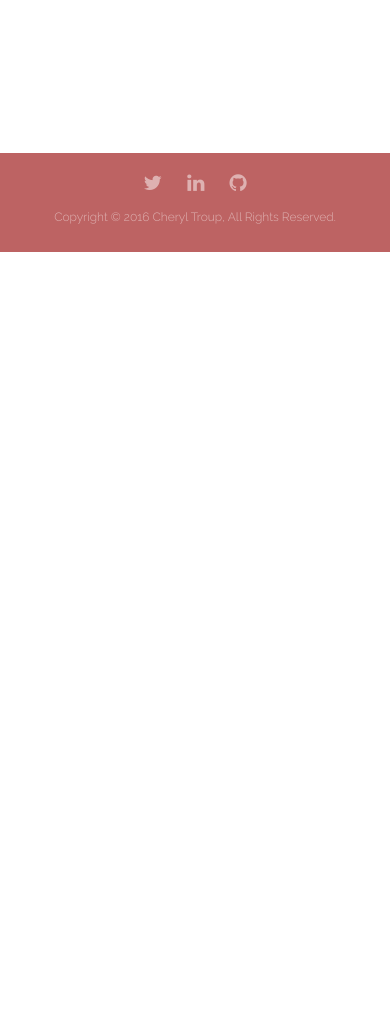
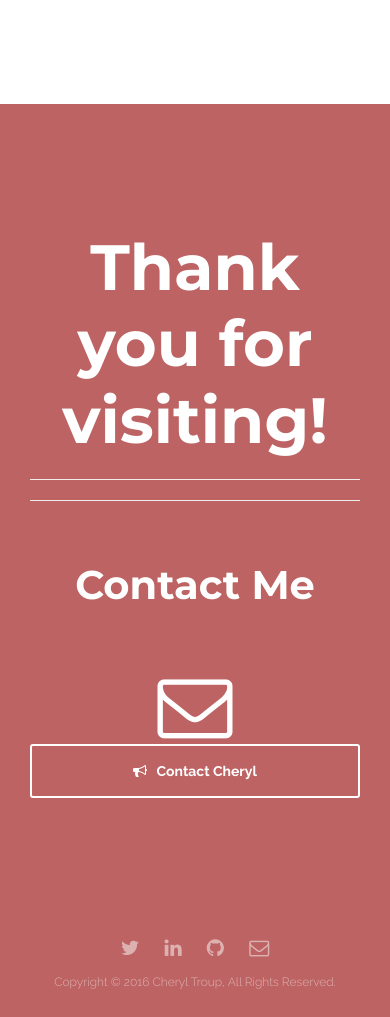
Before and after one commit to cheryltroup/portfolio_summer2016, a plain HTML site: page index.html in a window 390 px wide. Shown: the part 8581-9598 px from the top of the page. Before the commit the page ends 8833 px from the top, so only its background shows below. Drawn offline with Linux system fonts and the light colour scheme; a web font is replaced by a local one.

Commit message:
added email"
</div>\]

"
;;
;

```diff
--- a/index.html
+++ b/index.html
@@ -216,8 +216,7 @@
                           <li>Amazon Web Services Lambda</li>
                           <li> Node JS </li>
                         <ul>
-             </div>
-
+                </div>
 
                <div class="col-lg-5 col-sm-pull-6  col-sm-6 wow bounceInLeft" style="visibility: hidden; animation-name: none;">
                   <div class="clearfix"></div>
@@ -266,7 +265,7 @@
 
               <div class="col-lg-5 col-lg-offset-2 col-sm-6 wow bounceInRight" style="visibility: hidden; animation-name: none;">
 
-          <!--       <hr class="section-heading-spacer"> -->
+     <!--       <hr class="section-heading-spacer"> -->
                   </br></br></br>
                   <img class="img-responsive" src="img/sunkiss200.jpg" alt=""> </br>
                     <a href="http://alexa.amazon.com/spa/index.html#skills/dp/B01F9KJ1E6/?ref=skill_dsk_skb_sr_0" class="btn btn-primary btn-lg active">Alexa<i class="fa fa-fw fa-heroku"></i></a>
@@ -418,29 +417,39 @@
     		</div> <!-- row -->
     	</div> <!-- containter -->
 
-
 	</section>
 
+  <!-- Section Start: Contact -->
+  <section id="contact" class="section">
+    <div class="container">
+      <div class="row">
+        <div class="col-lg-8 col-lg-offset-2 text-center">
+          <h2></h2>
+          <div class="col-md-12 headline wow bounceInDown animated" style="visibility: visible; animation-name: bounceInDown;">
+             <h1> Thank you for visiting!</h1>
+                    <hr class="secondary">
+                    <hr class="secondary">
+          </div>
 
-			<div class="home">
+          <div class="col-md-12 headline wow bounceInLeft" style="visibility: hidden; animation-name: none;">
+              <h2>Contact Me</h2>
+              <p></p>
+          </div>
 
-  <div class="work">
-    <h1></h1>
-    <div class="project">
-      <div class="project-thumb">
-        <a href="">
-          <img src="" alt=""/>
-        </a>
-      </div>
 
-      <div class="project-description">
-        <a href=""><strong></strong></a>
-        <p></p>
-      </div>
-    </div>
+            <!-- Contact Email -->
+          <div class="col-md-6 col-md-offset-3 wow bounceInRight" style="visibility: hidden; animation-name: none;">
+            <div class="text-center">
+             <a href="mailto:cheryltroup@gmail.com"><i class="fa fa-envelope-o fa-5x wow boucneIn" data-wow-delay=".1s"></i>
+              <a href="mailto:cheryltroup@gmail.com" class="btn btn-custom-1 full-width"> <i class="fa fa-bullhorn icon-before"></i> Contact Cheryl
+              </a>
+            </div>
+          </div>
+        </div> <!-- text -->
+     </div>  <!-- col-md-6 bounce right -->
 
-  </div>
-
+  </div>  <!-- container  -->
+  </section>
 
 			<!-- Section Start: Footer -->
 			<section id="footer" class="section footer-section">
@@ -451,6 +460,8 @@
 					    <a href="https://twitter.com/@cheryl_troup" target="_blank" class="fa fa-twitter"><span class="label"></span></a>
 					    <a href="https://linkedin.com/in/cheryltroup" target="_blank" class="fa fa-linkedin"><span class="label"></span></a>
 					    <a href="https://github.com/cheryltroup" target="_blank" class="fa fa-github"><span class="label"></span></a>
+              <a href="mailto:chereyltroup@gmail.com" target="_blank" class="fa fa-envelope-o"><span class="label"></span></a>
+
 					</div>
 					<!-- Copyright Information -->
 					<div class="footer-copyright">
@@ -460,7 +471,7 @@
 					</div>
 				</div>
 			</section>
-		</div>
+
 
 		<!-- Javascript files - Importing here to speed up loading of other elements-->
 		<script src="./js/jquery-1.11.0.min.js"></script>
```
